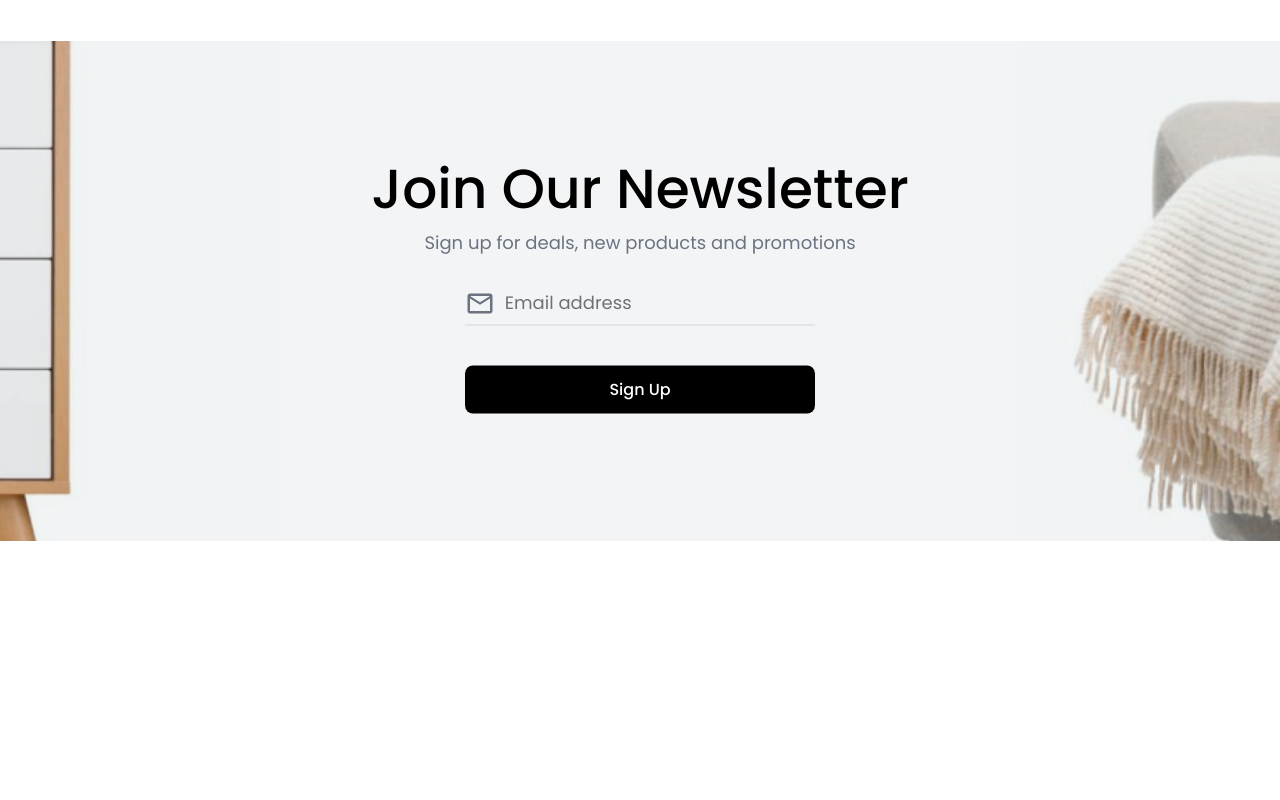
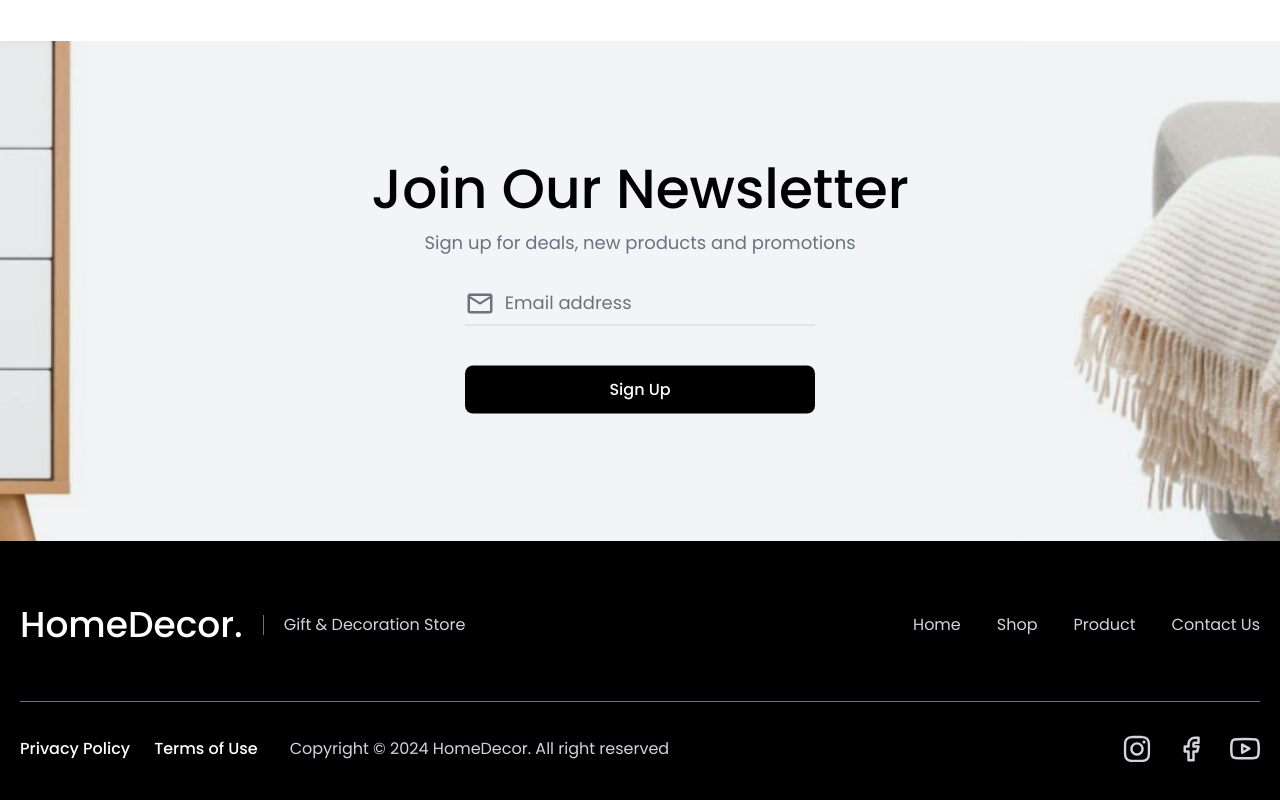
Before and after one commit to tuanhungdev1/HomeDecor, a React (Vite) app: page / in a window 1280 px wide. Shown: the part 3930-4730 px from the top of the page. Before the commit the page ends 4471 px from the top, so only its background shows below. Built offline with nearby package versions, Linux system fonts and the light colour scheme.

Commit message:
add footer layout

```diff
--- /dev/null
+++ b/src/constants/socialItem.tsx
@@ -0,0 +1,27 @@
+import { FaInstagram } from "react-icons/fa";
+import { TbBrandFacebook } from "react-icons/tb";
+import { FiYoutube } from "react-icons/fi";
+
+interface SocialItem {
+  id: number;
+  icon: (className: string) => React.ReactNode;
+  url: string;
+}
+
+export const SocialItemList: SocialItem[] = [
+  {
+    id: 1,
+    icon: (className: string) => <FaInstagram className={`${className}`} />,
+    url: "/",
+  },
+  {
+    id: 2,
+    icon: (className: string) => <TbBrandFacebook className={`${className}`} />,
+    url: "/",
+  },
+  {
+    id: 3,
+    icon: (className: string) => <FiYoutube className={`${className}`} />,
+    url: "/",
+  },
+];
--- a/src/layouts/Footer.tsx
+++ b/src/layouts/Footer.tsx
@@ -1,5 +1,58 @@
+import { Logo } from "@/components/shared";
+import { menuItems } from "@/constants";
+import { SocialItemList } from "@/constants/socialItem";
+import { Link } from "react-router-dom";
+
 const Footer = () => {
-  return <div></div>;
+  return (
+    <footer className="flex flex-col px-5 py-16 text-white select-none bg-primary">
+      <div className="container mx-auto">
+        <div className="flex flex-col gap-10 lg:justify-between lg:flex-row lg:items-center">
+          <div className="flex flex-col items-center lg:flex-row lg:gap-5">
+            <Logo className="text-4xl lg:text-4xl" />
+            <div className="h-[1px] w-10 bg-gray-500 mt-5 lg:hidden"></div>
+            <div className="h-[20px] w-[1px] bg-gray-500 hidden lg:block"></div>
+            <span className="mt-5 text-sm text-gray-300 md:text-base lg:mt-0">
+              Gift & Decoration Store
+            </span>
+          </div>
+          <ul className="flex flex-col items-center gap-9 lg:flex-row">
+            {menuItems.map((item) => (
+              <Link key={item.id} to={item.url}>
+                <li className="text-sm text-gray-300 transition-all cursor-pointer md:text-base hover:text-white hover:font-medium">
+                  {item.title}
+                </li>
+              </Link>
+            ))}
+          </ul>
+        </div>
+        <div className="w-full h-[1px] bg-gray-500 mt-10 lg:mt-14"></div>
+        <div className="mt-8 lg:flex lg:flex-row-reverse lg:justify-between">
+          <div className="flex items-center justify-center gap-6">
+            {SocialItemList.map((item) => (
+              <Link
+                to={item.url}
+                key={item.id}
+                className="text-3xl text-gray-300 transition-all hover:text-white"
+              >
+                {item.icon("")}
+              </Link>
+            ))}
+          </div>
+          <div className="flex flex-col items-center gap-8 lg:flex-row lg:items-center">
+            <div className="flex justify-center gap-6 mt-8 text-sm font-medium md:text-base lg:mt-0">
+              <span>Privacy Policy</span>
+              <span>Terms of Use</span>
+            </div>
+            <span className="text-sm text-gray-300 md:text-base ">
+              Copyright &copy; {new Date().getFullYear()} HomeDecor. All right
+              reserved
+            </span>
+          </div>
+        </div>
+      </div>
+    </footer>
+  );
 };
 
 export default Footer;
```
